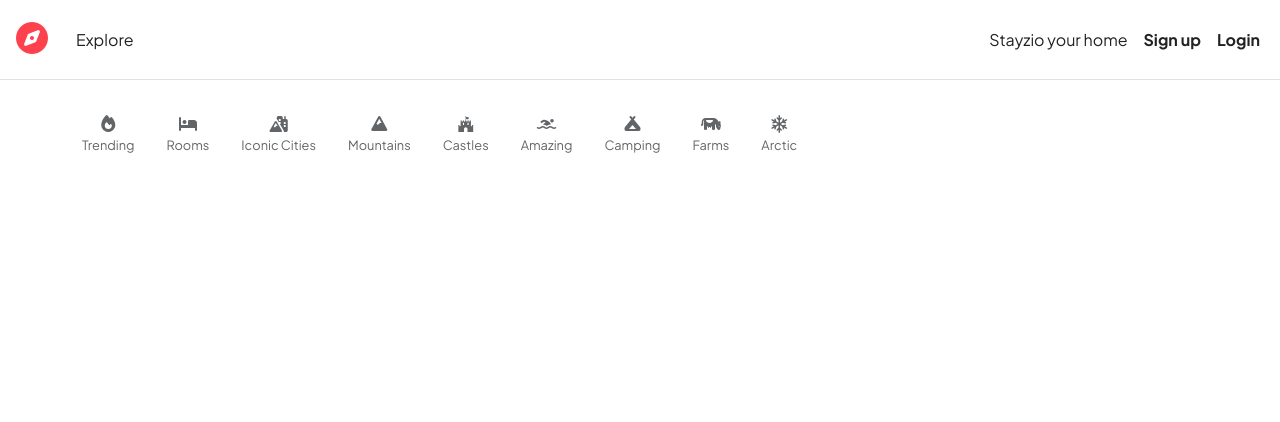
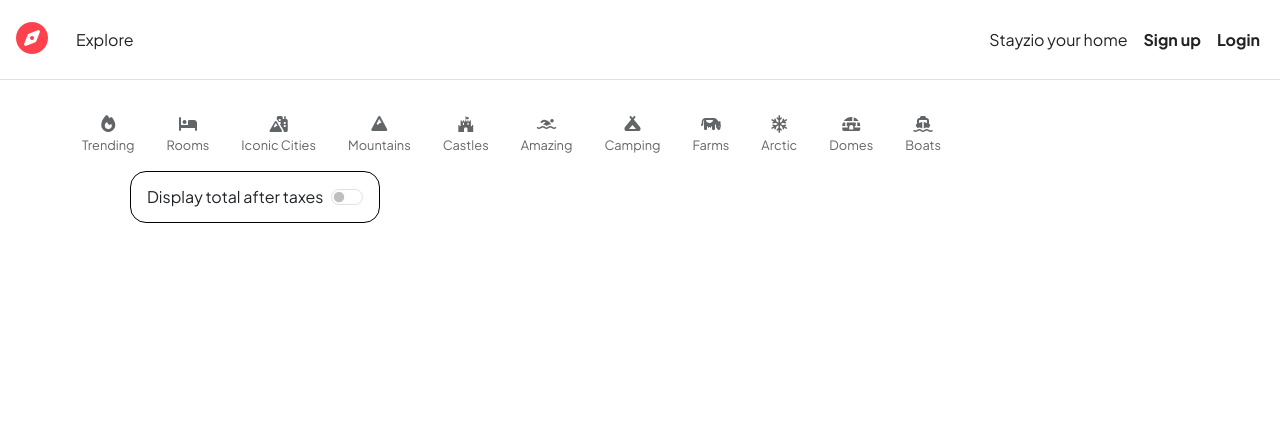
Before and after one commit to kaustubhk134/Stayzio-webApp, a Node server app: page /listings/ in a window 1280 px wide. Shown: the top 422 px of the page. Run offline with Node 20, Linux system fonts and the light colour scheme; data that the repository does not hold is empty; some libraries are stand-ins or nearby versions.

Commit message:
added tax switching functionallity

```diff
--- a/views/listings/index.ejs
+++ b/views/listings/index.ejs
@@ -23,6 +23,7 @@
         #filters {
             display: flex;
             flex-wrap: wrap;
+            align-items: center;
         }
 
         .filter {
@@ -39,6 +40,21 @@
 
         .filter p {
             font-size: 0.8rem;
+        }
+
+        .tax-info {
+            display: none;
+        }
+
+        .tax-toggle {
+            border: 1px solid black;
+            border-radius: 1rem;
+            height: 3.25rem;
+            padding: 1rem;
+            margin-left: 3rem;
+            display: flex;
+            /* flex-wrap: wrap; */
+            align-items: center;
         }
     </style>
     <div id="filters">
@@ -78,6 +94,21 @@
             <div><i class="fa-regular fa-snowflake"></i></div>
             <p>Arctic</p>
         </div>
+        <div class="filter">
+            <div><i class="fa-solid fa-igloo"></i></div>
+            <p>Domes</p>
+        </div>
+        <div class="filter">
+            <div><i class="fa-solid fa-ship"></i></div>
+            <p>Boats</p>
+        </div>
+
+        <div class="tax-toggle">
+            <div class="form-check-reverse form-switch">
+                <input class="form-check-input" type="checkbox" role="switch" id="flexSwitchCheckDefault">
+                <label class="form-check-label" for="flexSwitchCheckDefault">Display total after taxes</label>
+            </div>
+        </div>
     </div>
     <div class="row row-cols-lg-3 row-cols-md-2 row-cols-sm-1 mt-3">
         <% for (listing of allListings) { %>
@@ -90,11 +121,28 @@
                         <p class="card-text">
                             <b><br><%= listing.title %> <br></b>
                             &#x20B9; <%= listing.price ? listing.price.toLocaleString("en-IN") : "N/A" %> / night
-
+                            <i class="tax-info"> &nbsp; &nbsp; +18% GST</i>
                         </p>
                     </div>
                 </div>
             </a>
         <% } %>
     </div>
+
+    <script>
+        let taxSwitch = document.getElementById("flexSwitchCheckDefault");
+        taxSwitch.addEventListener("click", () => {
+            //console.log("clicked");
+            let taxInfo = document.getElementsByClassName("tax-info");
+            //console.log(taxInfo);
+            for(info of taxInfo) {
+                if (info.style.display != "inline"){
+                    info.style.display = "inline";
+                } else {
+                    info.style.display = "none";
+                }
+            }
+        });
+    </script>
+
 </body>
```
